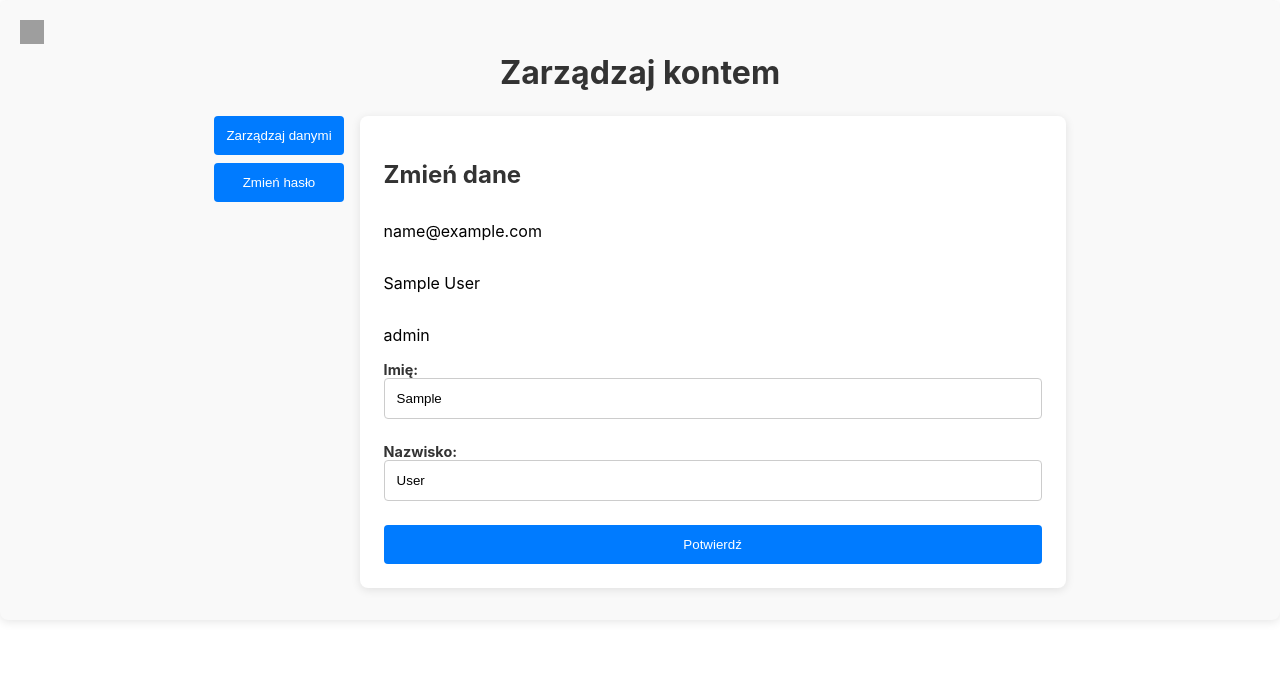
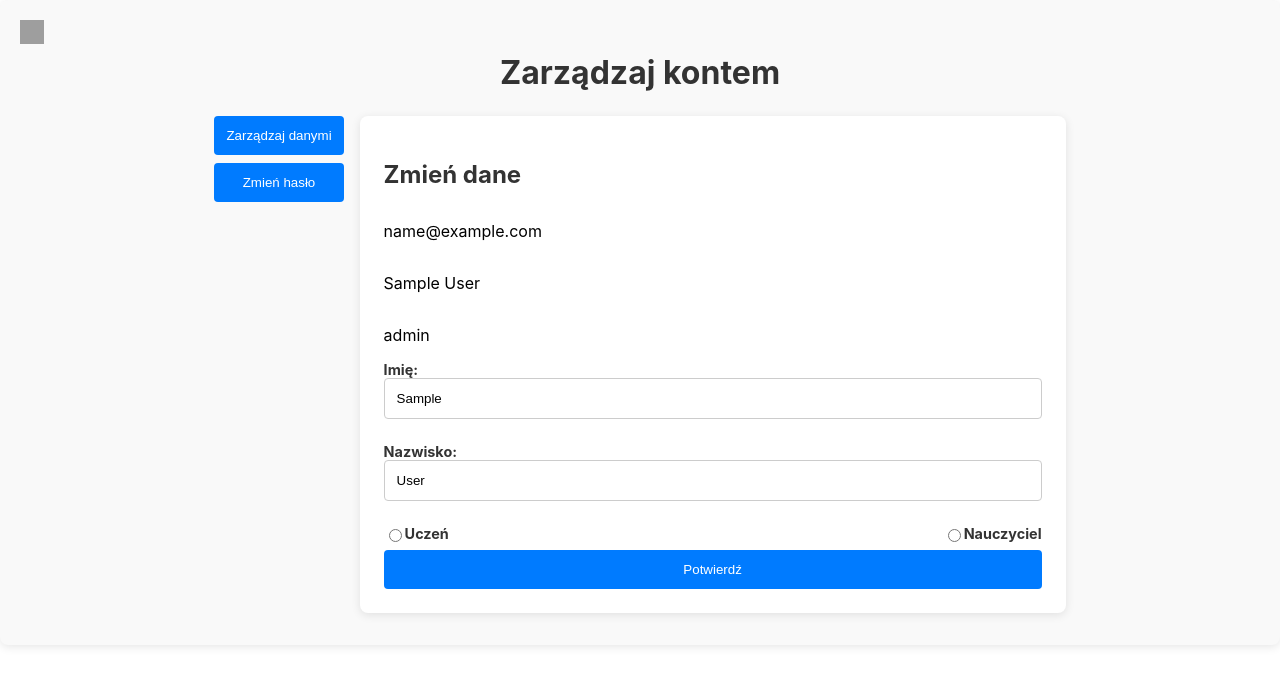
Before and after one commit to pracaZespolowa/platformaDoNaukiOnline, a React (Create React App) app in the folder Projekt/: page /zarzadzaj in a window 1280 px wide. Shown: the top 686 px of the page. Built offline with nearby package versions, Linux system fonts and the light colour scheme; sample sign-in values are in the browser's storage; grey boxes are pictures that could not be loaded.

Commit message:
Dodanie edycji roli użytkownika

```diff
--- a/Projekt/src/server.js
+++ b/Projekt/src/server.js
@@ -199,9 +199,9 @@ app.post("/changePassword", async (req, res) => {
 
 // Endpoint do aktualizacji danych użytkownika
 app.post("/updateUser", cors(corsOptions), async (req, res) => {
-  const { email, firstName, lastName } = req.body;
+  const { email, firstName, lastName, role } = req.body;
 
-  if (!email || !firstName || !lastName) {
+  if (!email || !firstName || !lastName || !role) {
     return res.status(400).json({ error: "Wszystkie pola są wymagane." });
   }
 
@@ -217,7 +217,7 @@ app.post("/updateUser", cors(corsOptions), async (req, res) => {
 
     // Aktualizacja danych w bazie
     const filter = { email: email };
-    const update = { $set: { firstName, lastName } };
+    const update = { $set: { firstName, lastName, role } };
     await usersCollection.updateOne(filter, update);
 
     res.status(200).json({
--- a/Projekt/src/zarzadzaj.js
+++ b/Projekt/src/zarzadzaj.js
@@ -6,6 +6,7 @@ function Zarzadzaj({ user, setUser }) {
   const navigate = useNavigate();
   const [activeForm, setActiveForm] = useState("dane"); // Ustawienie domyślnego formularza na "dane"
   const email = user?.email;
+  const [role, setRole] = useState(user?.role || "");
   const [firstName, setFirstName] = useState(user?.firstName || "");
   const [lastName, setLastName] = useState(user?.lastName || "");
   const [password, setPassword] = useState("");
@@ -77,13 +78,13 @@ function Zarzadzaj({ user, setUser }) {
         headers: {
           "Content-Type": "application/json",
         },
-        body: JSON.stringify({ email, firstName, lastName }),
+        body: JSON.stringify({ email, firstName, lastName, role }),
       });
 
       const data = await response.json();
 
       if (response.ok) {
-        setUser({ ...user, firstName, lastName });
+        setUser({ ...user, firstName, lastName, role });
         setSuccess("Pomyślnie zaktualizowano dane.");
       } else {
         setError(data.error);
@@ -146,6 +147,28 @@ function Zarzadzaj({ user, setUser }) {
                   required
                 />
               </label>
+              <div className="role-selection">
+                <label>
+                  <input
+                    type="radio"
+                    name="role"
+                    value="student"
+                    checked={role === "student"}
+                    onChange={() => setRole("student")}
+                  />
+                  Uczeń
+                </label>
+                <label>
+                  <input
+                    type="radio"
+                    name="role"
+                    value="teacher"
+                    checked={role === "teacher"}
+                    onChange={() => setRole("teacher")}
+                  />
+                  Nauczyciel
+                </label>
+              </div>
               <button type="submit" className="confirm-button">
                 Potwierdź
               </button>
```
